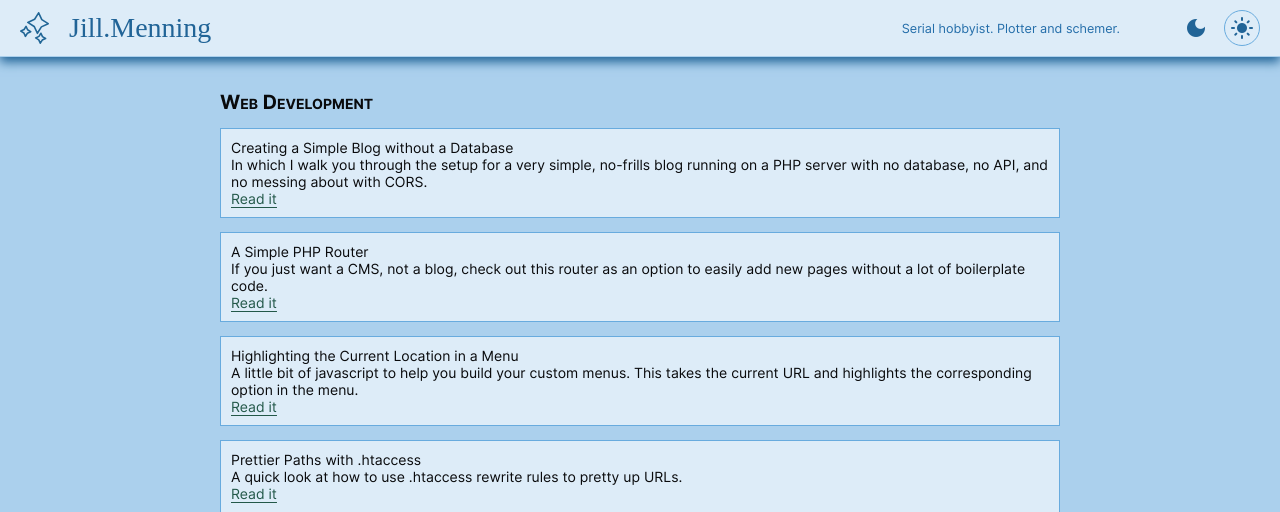
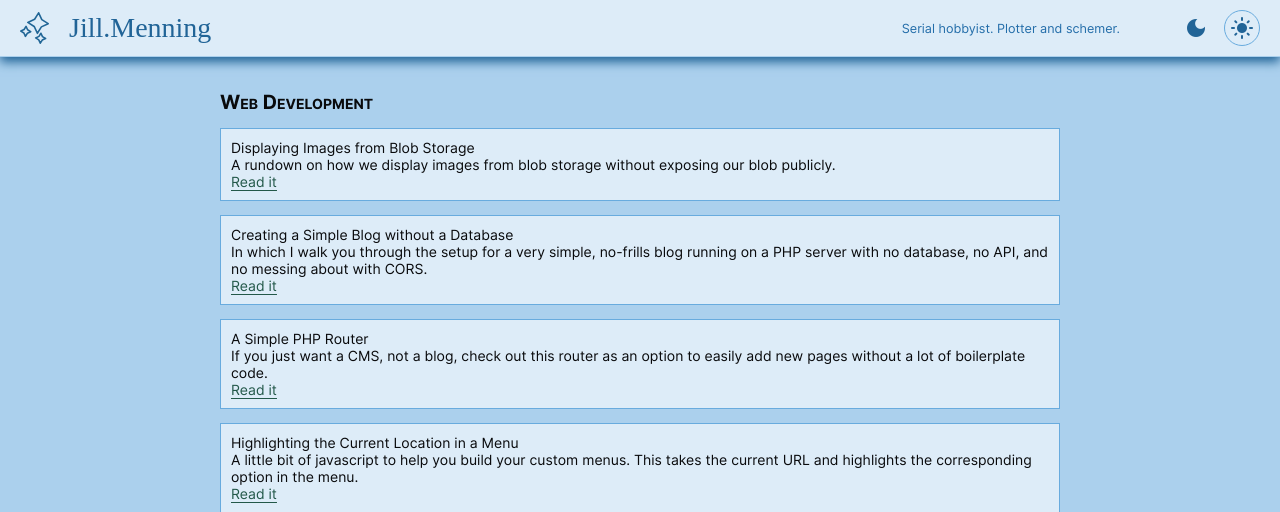
Before and after one commit to aseradyn/flagon-with-a-dragon, a PHP site: page /web-development in a window 1280 px wide. Shown: the top 512 px of the page. Run offline with PHP 8.4, Linux system fonts and the light colour scheme; some web fonts are replaced.

Commit message:
Update web-development-pages.php

```diff
--- a/web-dev/web-development-pages.php
+++ b/web-dev/web-development-pages.php
@@ -7,6 +7,11 @@
 // )
 
 $webDevelopmentPages = array(
+    array(
+        "title" => "Displaying Images from Blob Storage",
+        "description" => "A rundown on how we display images from blob storage without exposing our blob publicly.",
+        "link" => "/display-images-from-blob"
+    ),
     array(
         "title" => "Creating a Simple Blog without a Database",
         "description" => "In which I walk you through the setup for a very simple, no-frills blog running on a PHP server with no database, no API, and no messing about with CORS.",
```
